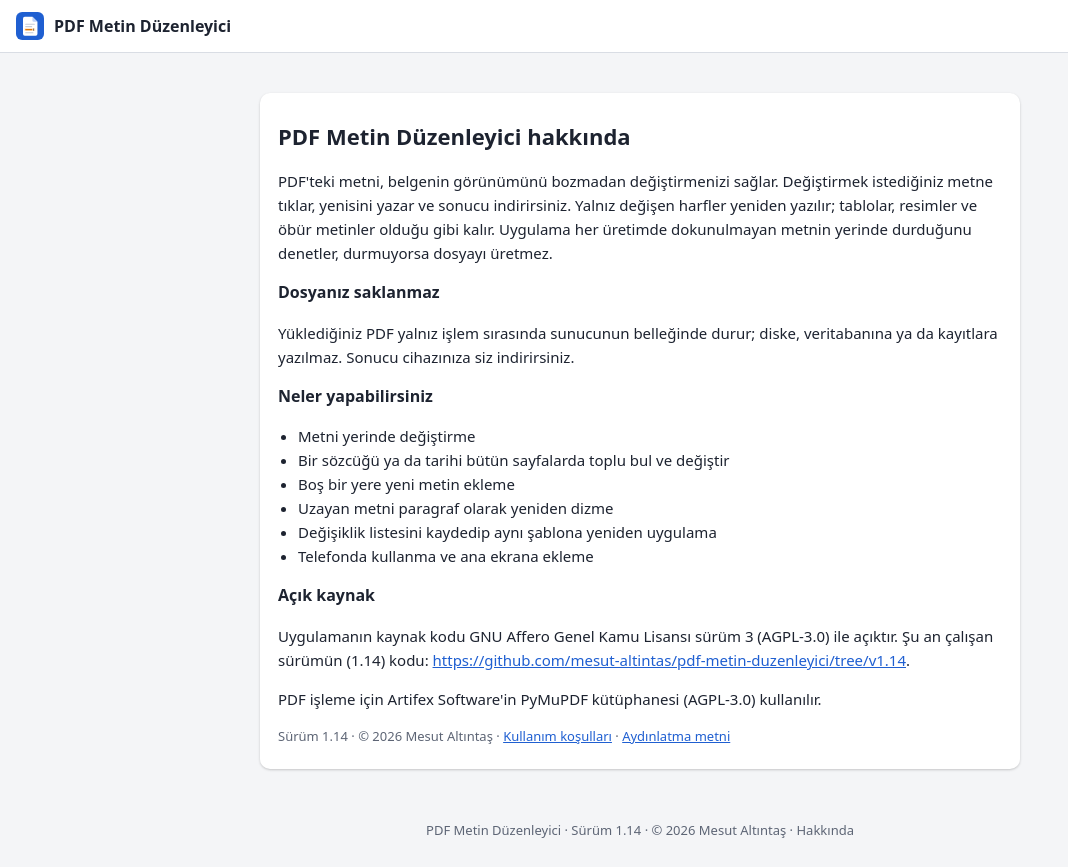
After one commit to mesut-altintas/pdf-metin-duzenleyici, a Flask app: page /hakkinda in a window 1280 px wide. The commit adds this page. Shown: the whole page, without its empty margins (0-1068 px from the left). Run offline with Flask 3, Linux system fonts and the light colour scheme; parts of the project's set-up code (start-up, migrations or seed data) failed here and were passed over; some libraries are stand-ins or nearby versions.

Commit message:
Alt bilgi sadeleşti: kaynak bağlantısı Hakkında sayfasına taşındı, sürüm 1.14
- her sayfanın alt bilgisinde yalnız "Hakkında" (gri, çizgisiz); AGPL-3.0 md. 13 bağlantısı /hakkinda'da
- /hakkinda girişsiz açılır: uygulama, dosyanın saklanmaması, özellikler, açık kaynak, çalışan sürümün kodu

Co-Authored-By: Claude Opus 5.5 <noreply@anthropic.com>

```diff
--- a/kayit.py
+++ b/kayit.py
@@ -306,3 +306,10 @@ def kosullar():
 @kayit_bp.route('/gizlilik')
 def gizlilik():
     return render_template('gizlilik.html')
+
+
+@kayit_bp.route('/hakkinda')
+def hakkinda():
+    """Uygulama, açık kaynak ve çalışan sürümün kaynak bağlantısı (AGPL-3.0 md. 13: ağ
+    üzerinden kullananlara kaynak sunulur). Alt bilginin "Hakkında" bağlantısı buraya gelir."""
+    return render_template('hakkinda.html')
--- a/public/static/editor.css
+++ b/public/static/editor.css
@@ -402,7 +402,8 @@ a.dugme { display: inline-block; text-decoration: none; }
 .olay-hata { background: var(--hata-acik); }
 .hata-yazi { color: var(--hata); }
 .alt-bilgi { text-align: center; color: var(--soluk); font-size: 13px; padding: 20px 16px 28px; }
-.alt-bilgi a { color: inherit; text-decoration: underline; text-underline-offset: 2px; }
+.alt-bilgi a { color: inherit; text-decoration: none; }
+.alt-bilgi a:hover, .alt-bilgi a:focus-visible { text-decoration: underline; text-underline-offset: 2px; }
 @media (max-width: 900px) {
   .ozet-kutulari { grid-template-columns: repeat(3, minmax(0, 1fr)); }
   /* Düzenleyicide alt panel alt bilgiyi örtmesin. */
--- a/surum.py
+++ b/surum.py
@@ -1,12 +1,12 @@
 """Uygulama sürümü. Her yayından ÖNCE bir artırılır ve README'deki "Sürümler"
 listesine yazılır; açık depoya aynı adla etiket (`v<SURUM>`) gönderilir.
 
-AGPL-3.0: ağ üzerinden kullananlara ÇALIŞAN sürümün kaynak kodu sunulur. Alt
-bilgideki bağlantı `KAYNAK_DEPO`'daki `v<SURUM>` etiketine gider; bu yüzden etiket
+AGPL-3.0: ağ üzerinden kullananlara ÇALIŞAN sürümün kaynak kodu sunulur. Her
+sayfanın alt bilgisi "Hakkında"ya, oradaki bağlantı `KAYNAK_DEPO`'daki `v<SURUM>` etiketine gider; bu yüzden etiket
 yayından önce açık depoda olmalı. Kodu kendi sunucusunda çalıştıran, bağlantıyı
 kendi deposuna çevirmelidir.
 """
-SURUM = '1.13'
+SURUM = '1.14'
 TELIF = '© 2026 Mesut Altıntaş'
 KAYNAK_DEPO = 'https://github.com/mesut-altintas/pdf-metin-duzenleyici'
 LISANS = 'AGPL-3.0'
--- a/templates/base.html
+++ b/templates/base.html
@@ -52,7 +52,7 @@
   </main>
   <footer class="alt-bilgi">
     PDF Metin Düzenleyici · Sürüm {{ surum }} · {{ telif }} ·
-    <a href="{{ kaynak_adresi }}" rel="noopener">Kaynak kod ({{ lisans }})</a>
+    <a href="{{ url_for('kayit.hakkinda') }}">Hakkında</a>{# AGPL kaynak bağlantısı o sayfada #}
   </footer>
   <script src="{{ url_for('static', filename='pwa.js') }}"></script>
   {% block betik %}{% endblock %}
--- /dev/null
+++ b/templates/hakkinda.html
@@ -0,0 +1,36 @@
+{% extends 'base.html' %}
+{% block baslik %}Hakkında · PDF Metin Düzenleyici{% endblock %}
+{% block icerik %}
+<article class="kart metin-sayfa">
+  <h1>PDF Metin Düzenleyici hakkında</h1>
+
+  <p>PDF'teki metni, belgenin görünümünü bozmadan değiştirmenizi sağlar. Değiştirmek
+    istediğiniz metne tıklar, yenisini yazar ve sonucu indirirsiniz. Yalnız değişen harfler
+    yeniden yazılır; tablolar, resimler ve öbür metinler olduğu gibi kalır. Uygulama her
+    üretimde dokunulmayan metnin yerinde durduğunu denetler, durmuyorsa dosyayı üretmez.</p>
+
+  <h2>Dosyanız saklanmaz</h2>
+  <p>Yüklediğiniz PDF yalnız işlem sırasında sunucunun belleğinde durur; diske, veritabanına ya
+    da kayıtlara yazılmaz. Sonucu cihazınıza siz indirirsiniz.</p>
+
+  <h2>Neler yapabilirsiniz</h2>
+  <ul>
+    <li>Metni yerinde değiştirme</li>
+    <li>Bir sözcüğü ya da tarihi bütün sayfalarda toplu bul ve değiştir</li>
+    <li>Boş bir yere yeni metin ekleme</li>
+    <li>Uzayan metni paragraf olarak yeniden dizme</li>
+    <li>Değişiklik listesini kaydedip aynı şablona yeniden uygulama</li>
+    <li>Telefonda kullanma ve ana ekrana ekleme</li>
+  </ul>
+
+  <h2>Açık kaynak</h2>
+  <p>Uygulamanın kaynak kodu GNU Affero Genel Kamu Lisansı sürüm 3 ({{ lisans }}) ile açıktır.
+    Şu an çalışan sürümün ({{ surum }}) kodu:
+    <a href="{{ kaynak_adresi }}" rel="noopener">{{ kaynak_adresi }}</a>.</p>
+  <p>PDF işleme için Artifex Software'in PyMuPDF kütüphanesi ({{ lisans }}) kullanılır.</p>
+
+  <p class="kucuk-not">Sürüm {{ surum }} · {{ telif }} ·
+    <a href="{{ url_for('kayit.kosullar') }}">Kullanım koşulları</a> ·
+    <a href="{{ url_for('kayit.gizlilik') }}">Aydınlatma metni</a></p>
+</article>
+{% endblock %}
```
Also changed, not shown: tests/test_pwa.py (+13 -5 lines), README.md.
